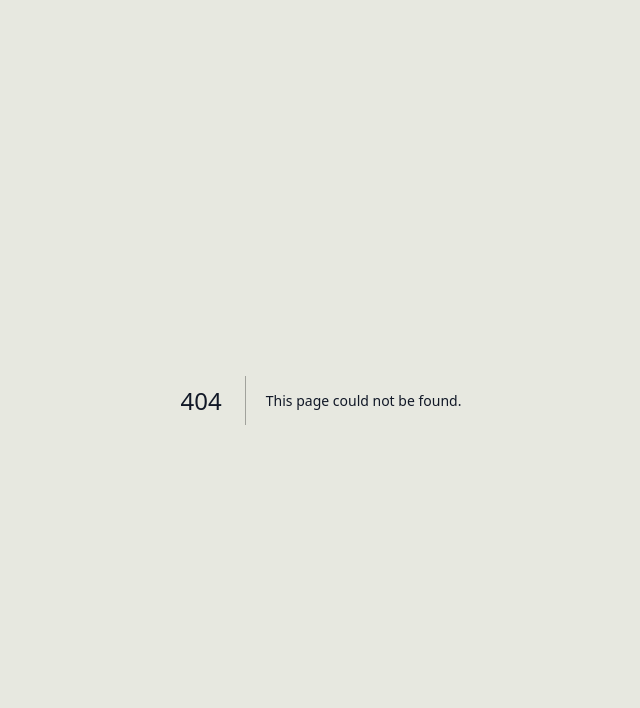
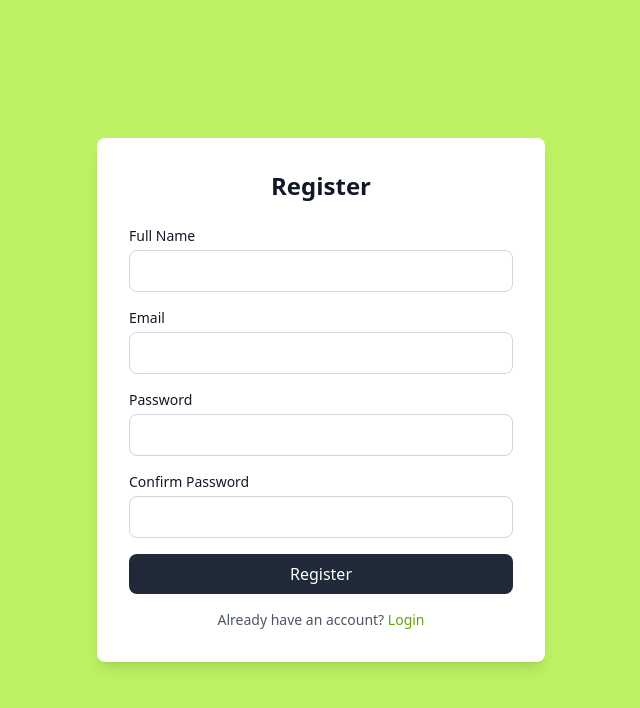
Before and after one commit to foisal404/Cashflow-client, a Next.js app: page /register in a window 1280 px wide. Before the commit this address had no page. Shown: the top 708 px of the page, without its empty margins (319-959 px from the left). Built offline with nearby package versions, Linux system fonts and the light colour scheme.

Commit message:
feat:basic register page add

```diff
--- /dev/null
+++ b/src/app/(auth)/register/page.tsx
@@ -0,0 +1,121 @@
+"use client";
+
+import { useState } from "react";
+
+export default function RegisterPage() {
+  const [form, setForm] = useState({
+    name: "",
+    email: "",
+    password: "",
+    confirmPassword: "",
+  });
+
+  const handleChange = (e: React.ChangeEvent<HTMLInputElement>) => {
+    setForm({ ...form, [e.target.name]: e.target.value });
+  };
+
+  const handleSubmit = (e: React.FormEvent) => {
+    e.preventDefault();
+    if (form.password !== form.confirmPassword) {
+      alert("Passwords do not match!");
+      return;
+    }
+    console.log("Register data:", form);
+  };
+
+  return (
+    <div className="min-h-screen flex items-center justify-center bg-lime-300 px-3">
+      <div className="w-full max-w-md bg-white rounded-lg shadow-lg p-8">
+        <h2 className="text-2xl font-bold text-center mb-6">Register</h2>
+
+        <form onSubmit={handleSubmit} className="space-y-4">
+          {/* Name */}
+          <div>
+            <label className="block text-sm font-medium mb-1" htmlFor="name">
+              Full Name
+            </label>
+            <input
+              id="name"
+              name="name"
+              type="text"
+              value={form.name}
+              onChange={handleChange}
+              required
+              className="w-full border border-gray-300 rounded-lg px-3 py-2 focus:outline-none focus:ring focus:ring-blue-300"
+            />
+          </div>
+
+          {/* Email */}
+          <div>
+            <label className="block text-sm font-medium mb-1" htmlFor="email">
+              Email
+            </label>
+            <input
+              id="email"
+              name="email"
+              type="email"
+              value={form.email}
+              onChange={handleChange}
+              required
+              className="w-full border border-gray-300 rounded-lg px-3 py-2 focus:outline-none focus:ring focus:ring-blue-300"
+            />
+          </div>
+
+          {/* Password */}
+          <div>
+            <label
+              className="block text-sm font-medium mb-1"
+              htmlFor="password"
+            >
+              Password
+            </label>
+            <input
+              id="password"
+              name="password"
+              type="password"
+              value={form.password}
+              onChange={handleChange}
+              required
+              className="w-full border border-gray-300 rounded-lg px-3 py-2 focus:outline-none focus:ring focus:ring-blue-300"
+            />
+          </div>
+
+          {/* Confirm Password */}
+          <div>
+            <label
+              className="block text-sm font-medium mb-1"
+              htmlFor="confirmPassword"
+            >
+              Confirm Password
+            </label>
+            <input
+              id="confirmPassword"
+              name="confirmPassword"
+              type="password"
+              value={form.confirmPassword}
+              onChange={handleChange}
+              required
+              className="w-full border border-gray-300 rounded-lg px-3 py-2 focus:outline-none focus:ring focus:ring-blue-300"
+            />
+          </div>
+
+          {/* Submit */}
+          <button
+            type="submit"
+            className="w-full bg-gray-800 text-white rounded-lg px-4 py-2 hover:bg-gray-700 transition"
+          >
+            Register
+          </button>
+        </form>
+
+        {/* Extra Links */}
+        <p className="text-sm text-gray-600 mt-4 text-center">
+          Already have an account?{" "}
+          <a href="/login" className="text-lime-600 hover:underline">
+            Login
+          </a>
+        </p>
+      </div>
+    </div>
+  );
+}
```
